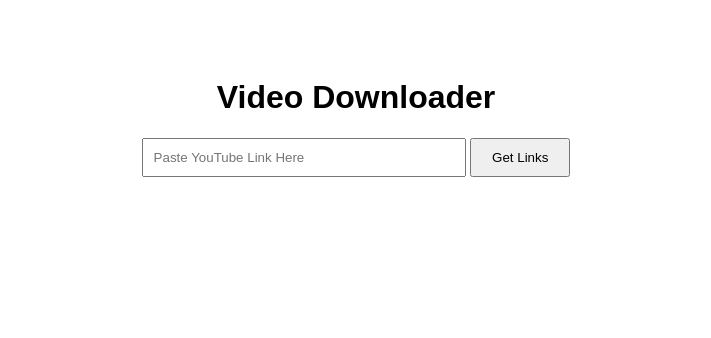
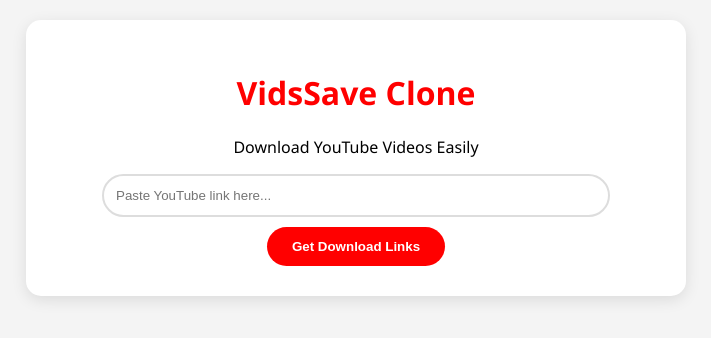
Before and after one commit to mdtamimjd/vd1, a plain HTML site: page templates/index.html in a window 1280 px wide. Shown: the whole page, without its empty margins (284-995 px from the left). Drawn offline with Linux system fonts and the light colour scheme.

Commit message:
Update index.html

```diff
--- a/templates/index.html
+++ b/templates/index.html
@@ -1,46 +1,85 @@
 <!DOCTYPE html>
 <html lang="en">
 <head>
-    <title>Simple Video Downloader</title>
+    <meta charset="UTF-8">
+    <meta name="viewport" content="width=device-width, initial-scale=1.0">
+    <title>VidsSave Clone - Free Downloader</title>
     <style>
-        body { font-family: sans-serif; text-align: center; padding: 50px; }
-        input { width: 300px; padding: 10px; }
-        button { padding: 10px 20px; cursor: pointer; }
-        #result { margin-top: 20px; }
-        img { max-width: 200px; }
+        :root { --primary: #ff0000; --dark: #1a1a1a; }
+        body { font-family: 'Segoe UI', Tahoma, Geneva, Verdana, sans-serif; background: #f4f4f4; margin: 0; padding: 20px; text-align: center; }
+        .container { max-width: 600px; margin: auto; background: white; padding: 30px; border-radius: 15px; box-shadow: 0 4px 15px rgba(0,0,0,0.1); }
+        h1 { color: var(--primary); }
+        input { width: 80%; padding: 12px; border: 2px solid #ddd; border-radius: 25px; outline: none; transition: 0.3s; }
+        input:focus { border-color: var(--primary); }
+        button { padding: 12px 25px; background: var(--primary); color: white; border: none; border-radius: 25px; cursor: pointer; font-weight: bold; margin-top: 10px; }
+        #result { margin-top: 30px; display: none; }
+        .thumb { width: 100%; border-radius: 10px; margin-bottom: 15px; }
+        .dl-btn { display: block; background: #28a745; color: white; text-decoration: none; padding: 10px; margin: 5px 0; border-radius: 5px; }
+        .loading { display: none; color: #555; margin-top: 10px; }
     </style>
 </head>
 <body>
-    <h1>Video Downloader</h1>
-    <input type="text" id="url" placeholder="Paste YouTube Link Here">
-    <button onclick="fetchVideo()">Get Links</button>
 
-    <div id="result"></div>
+<div class="container">
+    <h1>VidsSave Clone</h1>
+    <p>Download YouTube Videos Easily</p>
 
-    <script>
-        async function fetchVideo() {
-            const url = document.getElementById('url').value;
-            const resDiv = document.getElementById('result');
-            resDiv.innerHTML = "Processing...";
+    <input type="text" id="videoUrl" placeholder="Paste YouTube link here...">
+    <br>
+    <button onclick="downloadVideo()">Get Download Links</button>
 
+    <div id="loading" class="loading">Processing... Please wait...</div>
+
+    <div id="result">
+        <h3 id="title"></h3>
+        <img id="thumbnail" class="thumb" src="" alt="thumbnail">
+        <div id="links"></div>
+    </div>
+</div>
+
+<script>
+    async function downloadVideo() {
+        const url = document.getElementById('videoUrl').value;
+        const loading = document.getElementById('loading');
+        const result = document.getElementById('result');
+        const linksDiv = document.getElementById('links');
+
+        if(!url) return alert("Please paste a link!");
+
+        loading.style.display = "block";
+        result.style.display = "none";
+        linksDiv.innerHTML = "";
+
+        try {
             const formData = new FormData();
             formData.append('url', url);
 
             const response = await fetch('/get_info', { method: 'POST', body: formData });
             const data = await response.json();
 
-            if (data.error) {
-                resDiv.innerHTML = "Error: " + data.error;
+            if(data.error) {
+                alert("Error: " + data.error);
             } else {
-                let html = `<h3>${data.title}</h3><img src="${data.thumbnail}"><br>`;
+                document.getElementById('title').innerText = data.title;
+                document.getElementById('thumbnail').src = data.thumbnail;
+
                 data.formats.forEach(f => {
-                    if(f.format_note) {
-                        html += `<a href="${f.url}" target="_blank">Download ${f.format_note}</a><br>`;
-                    }
+                    const a = document.createElement('a');
+                    a.href = f.url;
+                    a.className = 'dl-btn';
+                    a.target = '_blank';
+                    a.innerText = `Download MP4 (${f.quality})`;
+                    linksDiv.appendChild(a);
                 });
-                resDiv.innerHTML = html;
+                result.style.display = "block";
             }
+        } catch (e) {
+            alert("Something went wrong!");
+        } finally {
+            loading.style.display = "none";
         }
-    </script>
+    }
+</script>
+
 </body>
 </html>
```
